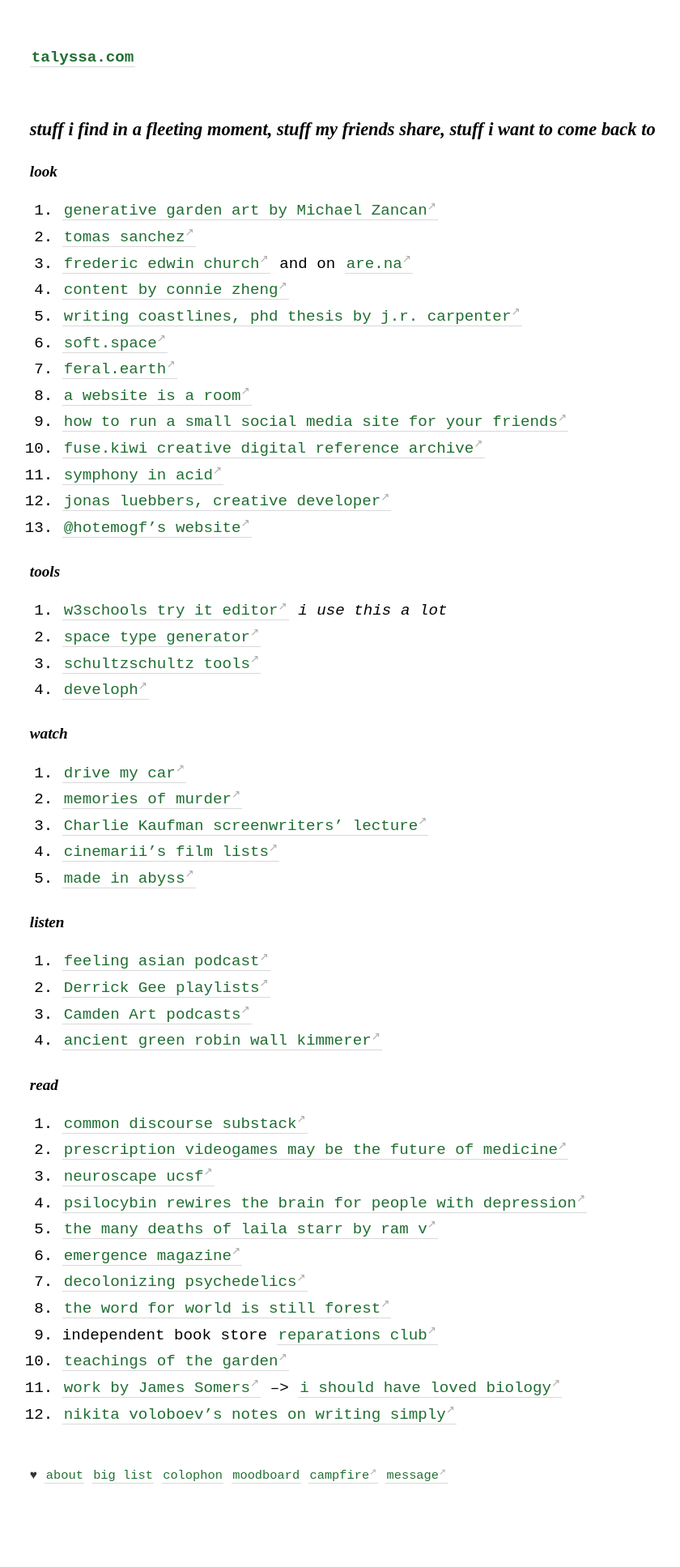
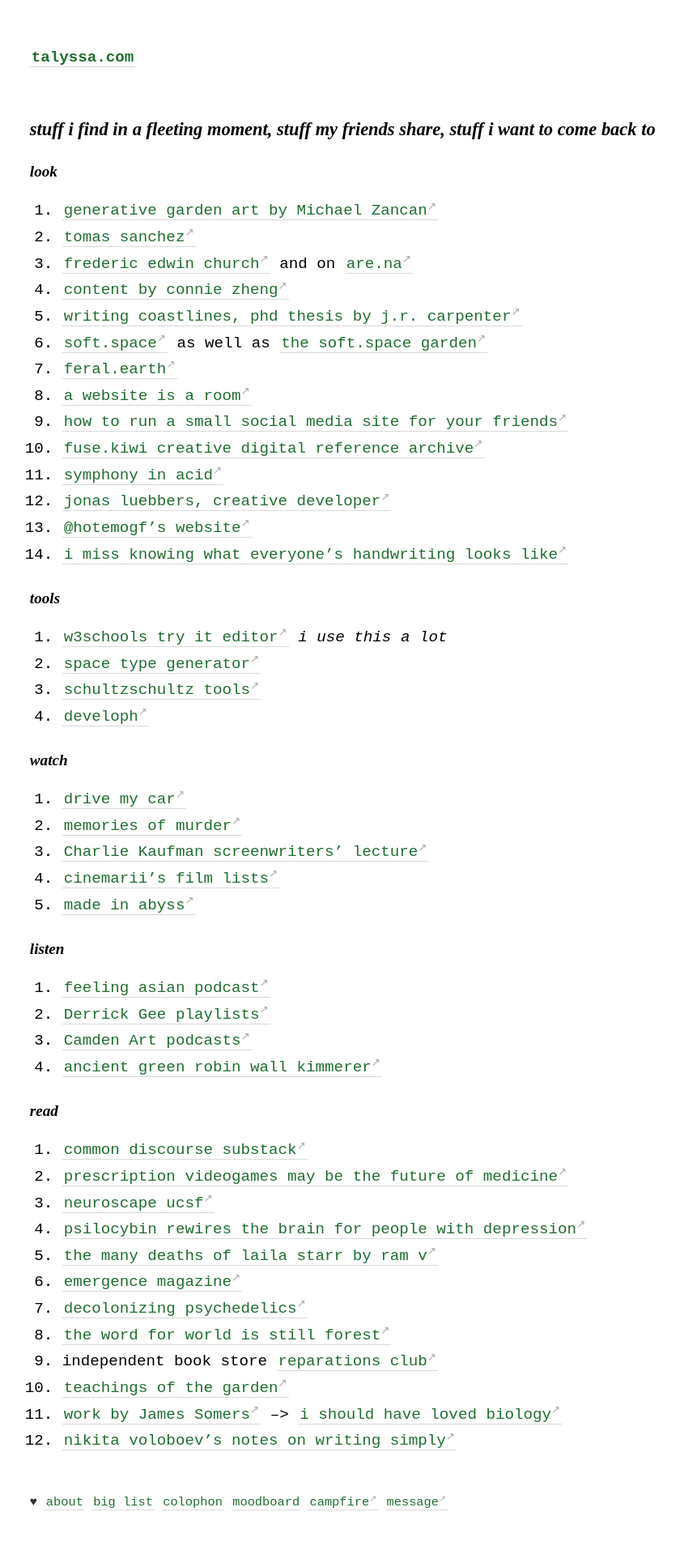
Before and after one commit to geminiworms/talyssagarden.github.io, a Jekyll site: the page built from _pages/big-list.md, in a window 1280 px wide. Shown: the whole page at 81% size, without its empty margins (40-880 px from the left). Built offline with Jekyll 4.4.1, drawn with Linux system fonts in a browser that asks for light colours; before the commit the page ends 1902 px from its top, so only the background shows below that.

Commit message:
Update big-list.md

```diff
--- a/_pages/big-list.md
+++ b/_pages/big-list.md
@@ -12,7 +12,7 @@ permalink: /list
 3. [frederic edwin church](https://www.fredericedwinchurch.org/the-complete-works.html) and on [are.na](https://www.are.na/maxime-desalle/frederic-edwin-church)
 4. [content by connie zheng](https://www.conniezheng.com/)
 5. [writing coastlines, phd thesis by j.r. carpenter](http://writingcoastlines.net/)
-6. [soft.space](https://www.softspace.world/about.html)
+6. [soft.space](https://www.softspace.world/about.html) as well as [the soft.space garden](https://garden.softspace.world/)
 7. [feral.earth](http://feral.earth/)
 8. [a website is a room](https://a-website-is-a-room.net/)
 9. [how to run a small social media site for your friends](https://runyourown.social/)
@@ -20,6 +20,7 @@ permalink: /list
 11. [symphony in acid](https://symphonyinacid.net/)
 12. [jonas luebbers, creative developer](jonasluebbers.com)
 13. [@hotemogf's website](https://chia.design/)
+14. [i miss knowing what everyone's handwriting looks like](https://www.are.na/shea/i-miss-knowing-what-everyone-s-handwriting-looks-like)
 
 #### tools
 1. [w3schools try it editor](https://www.w3schools.com/html/tryit.asp?filename=tryhtml_basic) *i use this a lot*
```
